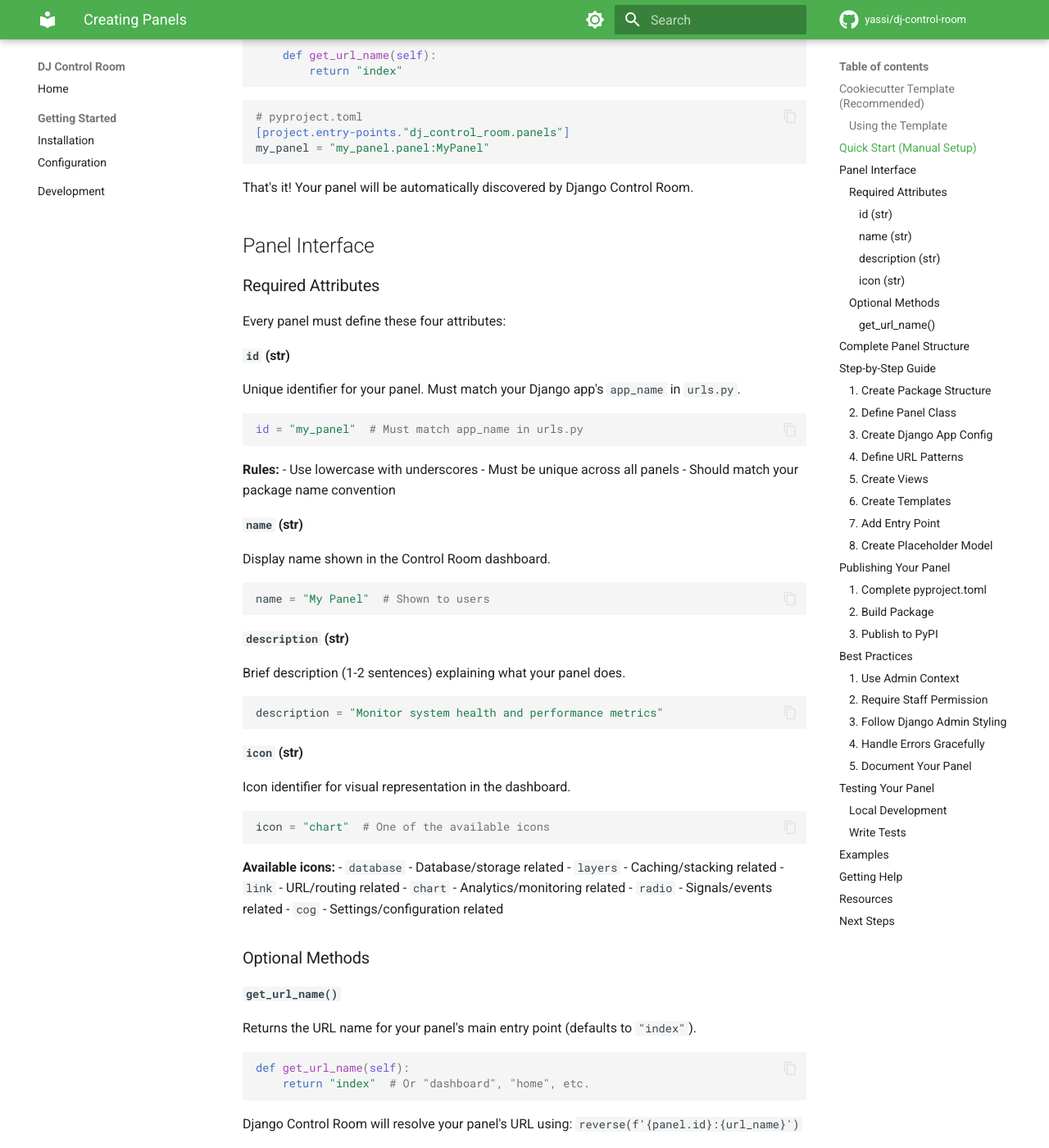
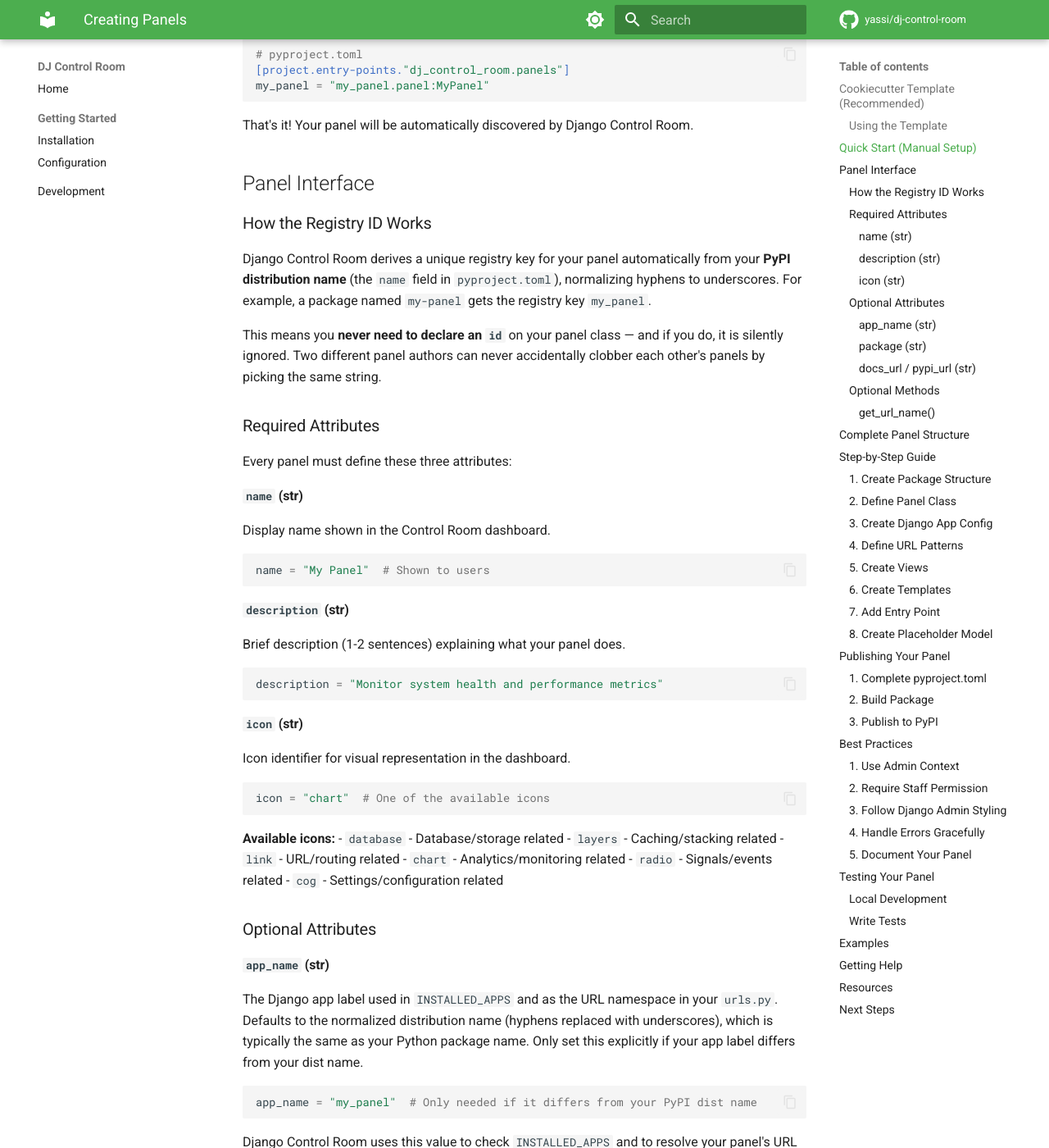
Before and after one commit to yassi/dj-control-room, an MkDocs documentation site: the page built from docs/creating-panels.md, in a window 1280 px wide and 1400 px high, scrolled down 1685 px. Shown: the whole window at 82% size. Built offline with MkDocs 1.6.1 and Material for MkDocs 9.7.7, drawn with Linux system fonts in a browser that asks for light colours; comment, search, counter and statistics services are not loaded; some of the changed text lies outside the part shown.

Commit message:
Add comprehensive guide for creating control room panels, detailing structure, attributes, and registration process. Update README and API reference to reflect removal of 'id' attribute and clarify usage of 'app_name'.

````diff
--- a/README.md
+++ b/README.md
@@ -180,13 +180,9 @@
 ```python
 # my_panel/panel.py
 class MyPanel:
-    id = "my_panel"
     name = "My Panel"
     description = "My awesome panel"
     icon = "chart"
-
-    def get_url_name(self):
-        return "index"
 ```
 
 ```toml
--- a/docs/api-reference.md
+++ b/docs/api-reference.md
@@ -19,10 +19,15 @@
     """
 
     # Required attributes
-    id: str
     name: str
     description: str
     icon: str
+
+    # Optional attributes
+    app_name: str   # Defaults to normalized dist name (hyphens → underscores)
+    package: str    # PyPI package name — enables the install/configure page
+    docs_url: str
+    pypi_url: str
 
     # Optional methods
     def get_url_name(self) -> str:
@@ -30,17 +35,9 @@
         return "index"
 ```
 
+> **Registry key:** Each panel's unique identifier is derived automatically from its PyPI **distribution name** (hyphens replaced with underscores). You do not declare an `id` on the panel class — if you do, it is ignored. This design prevents two community packages from accidentally clobbering each other.
+
 #### Required Attributes
-
-##### `id`
-
-**Type:** `str`
-**Description:** Unique identifier for the panel. Must match the `app_name` in your panel's `urls.py`.
-
-**Example:**
-```python
-id = "my_panel"
-```
 
 ##### `name`
 
@@ -74,6 +71,30 @@
 icon = "chart"
 ```
 
+#### Optional Attributes
+
+##### `app_name`
+
+**Type:** `str`
+**Default:** Normalized distribution name (hyphens → underscores)
+**Description:** The Django app label used in `INSTALLED_APPS` and the URL namespace declared in your `urls.py`. Only set this if your app label differs from the normalized dist name.
+
+**Example:**
+```python
+app_name = "my_panel"  # Only needed if it differs from your dist name
+```
+
+##### `package`
+
+**Type:** `str`
+**Default:** `None`
+**Description:** Your PyPI package name. When set, enables the install/configure page with a `pip install` snippet.
+
+**Example:**
+```python
+package = "my-panel"
+```
+
 #### Optional Methods
 
 ##### `get_url_name()`
@@ -90,7 +111,7 @@
 
 Django Control Room resolves the panel's URL using:
 ```python
-reverse(f'{panel.id}:{url_name}')
+reverse(f'{panel.app_name}:{url_name}')
 ```
 
 ## Registry
@@ -128,7 +149,7 @@
 ```python
 panels = registry.get_panels()
 for panel in panels:
-    print(f"{panel.id}: {panel.name}")
+    print(f"{panel._registry_id}: {panel.name}")
 ```
 
 ##### `get_panel(panel_id)`
@@ -147,24 +168,25 @@
     print(panel.name)
 ```
 
-##### `register_panel(panel)`
+##### `register(panel_class, panel_id)`
 
-Manually register a panel instance.
+Manually register a panel class.
 
 **Parameters:**
-- `panel`: Panel instance to register
+- `panel_class`: The panel class to register
+- `panel_id` (str, required): The registry key for this panel. Normally derived from the dist name during autodiscovery, so must be supplied explicitly here.
 
 **Returns:** `None`
 
 **Example:**
 ```python
 from my_panel.panel import MyPanel
+from dj_control_room.registry import registry
 
-panel = MyPanel()
-registry.register_panel(panel)
+registry.register(MyPanel, panel_id='my_panel')
 ```
 
-> **Note:** Panels are normally registered automatically via entry points. Manual registration is rarely needed.
+> **Note:** Panels are normally registered automatically via entry points. Manual registration is mainly useful in tests.
 
 ## Views
 
@@ -351,9 +373,9 @@
 ```
 
 **Requirements:**
-- `panel_id` must match the panel's `id` attribute
 - Must point to a valid Python class
-- Class must implement the panel interface
+- Class must implement the panel interface (`name`, `description`, `icon`)
+- The registry key is derived from the distribution's `dist.name`, not from this entry point name
 
 ## URL Patterns
 
@@ -366,22 +388,22 @@
 from django.urls import path
 from . import views
 
-app_name = 'my_panel'  # Must match panel.id
+app_name = 'my_panel'  # Must match panel.app_name (defaults to normalized dist name)
 
 urlpatterns = [
     path('', views.index, name='index'),
-    path('detail/<str:id>/', views.detail, name='detail'),
+    path('detail/<str:pk>/', views.detail, name='detail'),
 ]
 ```
 
 ### URL Resolution
 
-Django Control Room resolves panel URLs using:
+Django Control Room resolves panel URLs using `panel.app_name` as the namespace:
 
 ```python
 from django.urls import reverse
 
-url = reverse(f'{panel.id}:{url_name}')
+url = reverse(f'{panel.app_name}:{url_name}')
 # Example: reverse('my_panel:index') -> '/admin/my-panel/'
 ```
 
@@ -416,7 +438,7 @@
 ```
 
 **Common errors:**
-- Missing required attributes (`id`, `name`, `description`, `icon`)
+- Missing required attributes (`name`, `description`, `icon`)
 - Invalid icon value
 - Duplicate panel ID
 - Import errors
--- a/docs/creating-panels.md
+++ b/docs/creating-panels.md
@@ -39,13 +39,9 @@
 ```python
 # my_panel/panel.py
 class MyPanel:
-    id = "my_panel"
     name = "My Panel"
     description = "My awesome panel for monitoring X"
     icon = "chart"
-
-    def get_url_name(self):
-        return "index"
 ```
 
 ```toml
@@ -58,22 +54,15 @@
 
 ## Panel Interface
 
+### How the Registry ID Works
+
+Django Control Room derives a unique registry key for your panel automatically from your **PyPI distribution name** (the `name` field in `pyproject.toml`), normalizing hyphens to underscores. For example, a package named `my-panel` gets the registry key `my_panel`.
+
+This means you **never need to declare an `id`** on your panel class — and if you do, it is silently ignored. Two different panel authors can never accidentally clobber each other's panels by picking the same string.
+
 ### Required Attributes
 
-Every panel must define these four attributes:
-
-#### `id` (str)
-
-Unique identifier for your panel. Must match your Django app's `app_name` in `urls.py`.
-
-```python
-id = "my_panel"  # Must match app_name in urls.py
-```
-
-**Rules:**
-- Use lowercase with underscores
-- Must be unique across all panels
-- Should match your package name convention
+Every panel must define these three attributes:
 
 #### `name` (str)
 
@@ -107,6 +96,35 @@
 - `radio` - Signals/events related
 - `cog` - Settings/configuration related
 
+### Optional Attributes
+
+#### `app_name` (str)
+
+The Django app label used in `INSTALLED_APPS` and as the URL namespace in your `urls.py`. Defaults to the normalized distribution name (hyphens replaced with underscores), which is typically the same as your Python package name. Only set this explicitly if your app label differs from your dist name.
+
+```python
+app_name = "my_panel"  # Only needed if it differs from your PyPI dist name
+```
+
+Django Control Room uses this value to check `INSTALLED_APPS` and to resolve your panel's URL via `reverse(f'{panel.app_name}:{url_name}')`. It **must match the `app_name` declared in your `urls.py`**.
+
+#### `package` (str)
+
+Your PyPI package name. When set, enables the install/configure page with pip install instructions.
+
+```python
+package = "my-panel"
+```
+
+#### `docs_url` / `pypi_url` (str)
+
+Optional links shown on the install/configure page.
+
+```python
+docs_url = "https://github.com/yourname/my-panel"
+pypi_url = "https://pypi.org/project/my-panel/"
+```
+
 ### Optional Methods
 
 #### `get_url_name()`
@@ -118,7 +136,7 @@
     return "index"  # Or "dashboard", "home", etc.
 ```
 
-Django Control Room will resolve your panel's URL using: `reverse(f'{panel.id}:{url_name}')`
+Django Control Room will resolve your panel's URL using: `reverse(f'{panel.app_name}:{url_name}')`
 
 ## Complete Panel Structure
 
@@ -169,11 +187,16 @@
     My awesome panel for Django Control Room.
     """
 
-    # Required attributes
-    id = "my_panel"
+    # Required
     name = "My Panel"
     description = "Monitor and manage XYZ"
     icon = "chart"
+
+    # Optional: only needed if your app label differs from your PyPI dist name
+    # app_name = "my_panel"
+
+    # Optional: enables the install/configure page
+    # package = "my-panel"
 
     # Optional: customize URL name (defaults to "index")
     def get_url_name(self):
@@ -199,15 +222,15 @@
 from django.urls import path
 from . import views
 
-app_name = 'my_panel'  # Must match panel.id
+app_name = 'my_panel'  # Must match panel.app_name (defaults to normalized dist name)
 
 urlpatterns = [
     path('', views.index, name='index'),  # Main entry point
-    path('detail/<str:id>/', views.detail, name='detail'),
+    path('detail/<str:pk>/', views.detail, name='detail'),
 ]
 ```
 
-> **Important:** `app_name` must match your panel's `id` attribute.
+> **Important:** `app_name` in your `urls.py` must match the `app_name` on your panel class (which defaults to the normalized PyPI distribution name). For a package named `my-panel`, both should be `my_panel`.
 
 ### 5. Create Views
 
@@ -475,7 +498,7 @@
    ```python
    from dj_control_room.registry import registry
    registry.autodiscover()
-   print([p.id for p in registry.get_panels()])
+   print([p._registry_id for p in registry.get_panels()])
    ```
 
 ### Write Tests
@@ -488,7 +511,6 @@
 class PanelTestCase(TestCase):
     def test_panel_attributes(self):
         panel = MyPanel()
-        self.assertEqual(panel.id, 'my_panel')
         self.assertEqual(panel.name, 'My Panel')
         self.assertTrue(panel.description)
         self.assertTrue(panel.icon)
````
Also changed, not shown: other parts of docs/creating-panels.md (+1 -1 lines), CREATING_PANELS.md (added, +401 -0 lines).
